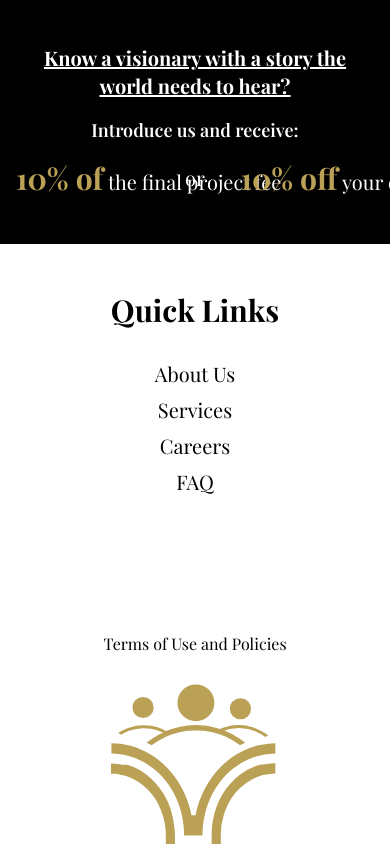
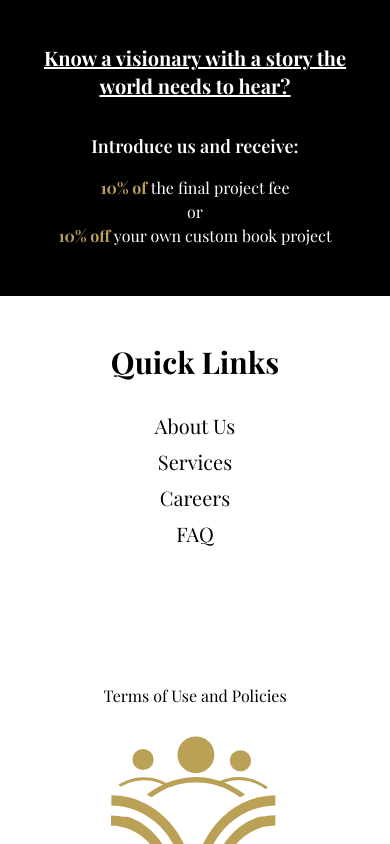
Before and after one commit to YourBookTeam/YBT_Website, a React (Vite) app in the folder ybt_website/: page /YBT_Website/contact in a window 390 px wide. Shown: the part 1218-2062 px from the top of the page. Built offline with nearby package versions, Linux system fonts and the light colour scheme; a web font is replaced by a local one.

Commit message:
added responsiveness to referral banner

```diff
--- a/ybt_website/src/components/contact/ReferralBanner.jsx
+++ b/ybt_website/src/components/contact/ReferralBanner.jsx
@@ -4,26 +4,26 @@ const ReferralBanner = () => {
         <div className="container mx-auto px-4 py-12 text-center">
           <div className="max-w-4xl mx-auto">
 
-            <p className="text-white text-xl md:text-2xl font-bold underline mb-4">
+            <p className="text-white text-xl md:text-2xl lg:text-3xl font-bold underline mb-8 xl:mb-4">
               Know a visionary with a story the world needs to hear?
             </p>
 
-            <p className="text-white text-lg md:text-xl font-semibold mb-4">
+            <p className="text-white text-lg md:text-xl lg:text-2xl font-semibold mb-4">
               Introduce us and receive:
             </p>
 
-            <div className="grid grid-cols-5 gap-4 items-center">
-              <div className="col-span-2 text-white text-xl md:text-2xl text-right whitespace-nowrap">
-                <span className="text-gold font-bold text-3xl">10% of</span> the final project fee
+            <div className="lg:grid lg:grid-cols-5 lg:gap-4 items-center flex flex-col lg:flex-row">
+
+              <div className="col-span-2 text-white text-md md:text-xl lg:text-2xl text-right whitespace-nowrap">
+                <span className="text-gold font-bold text-md md:text-xl lg:text-2xl">10% of</span> the final project fee
               </div>
 
-              <div className="text-white text-xl md:text-2xl text-center">
-                or
+              <p className="text-white text-md md:text-xl lg:text-2xl text-center">or</p>
+
+              <div className="col-span-2 text-white text-md md:text-xl lg:text-2xl text-left whitespace-nowrap">
+                <span className="text-gold font-bold text-md md:text-xl lg:text-2xl">10% off</span>{" "} your own custom book project
               </div>
 
-              <div className="col-span-2 text-white text-xl md:text-2xl text-left whitespace-nowrap">
-                <span className="text-gold font-bold text-3xl">10% off</span>{" "} your own custom book project
-              </div>
             </div>
 
           </div>
```
